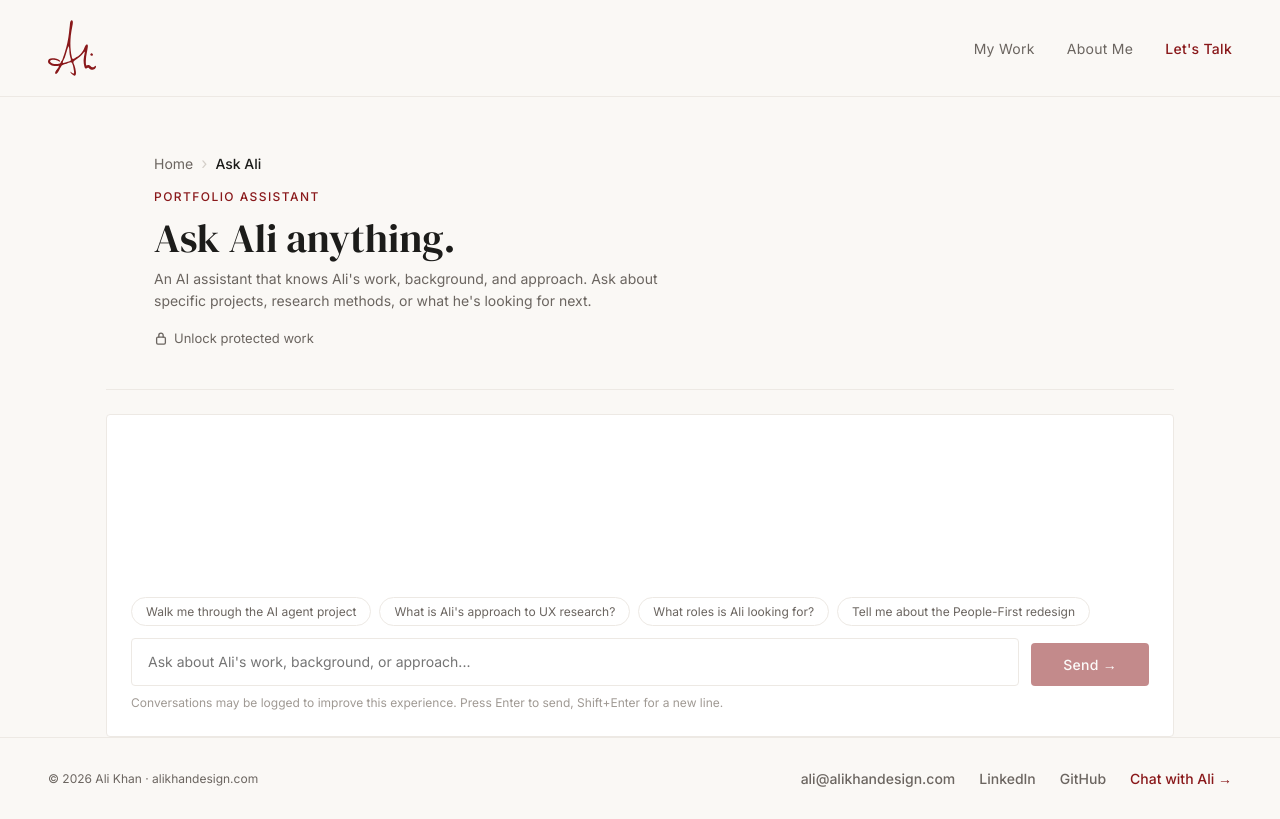
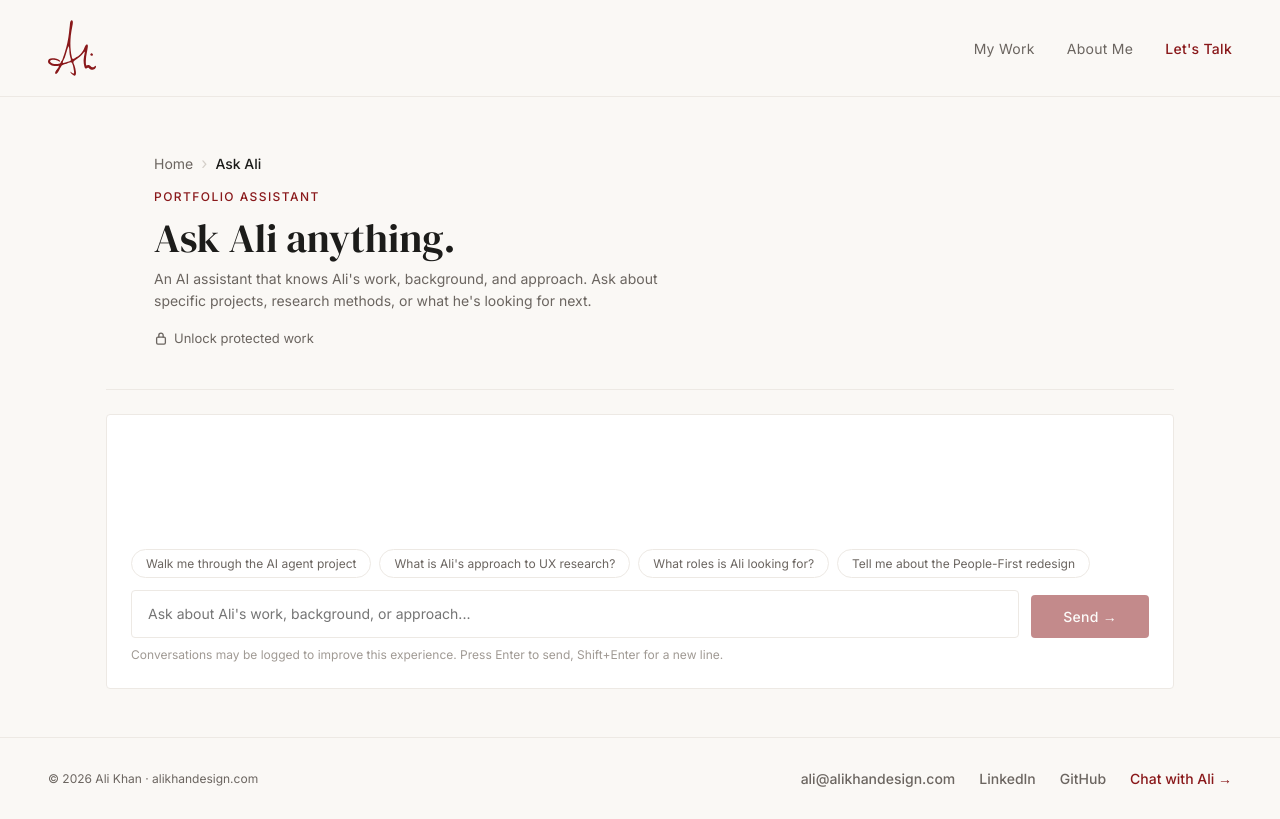
Before and after one commit to alikhandesign/alikhandesign.com, a Next.js app: page /chat in a window 1280 px wide. Built offline with nearby package versions, Linux system fonts and the light colour scheme.

Commit message:
fix(chat): add bottom padding so chat container clears the footer

```diff
--- a/app/chat/page.tsx
+++ b/app/chat/page.tsx
@@ -186,6 +186,7 @@ export default function ChatPage() {
         display: 'flex',
         flexDirection: 'column',
         padding: '0 var(--space-4)',
+        paddingBottom: 'var(--space-12)',
       }}>
 
         {/* Header */}
```
